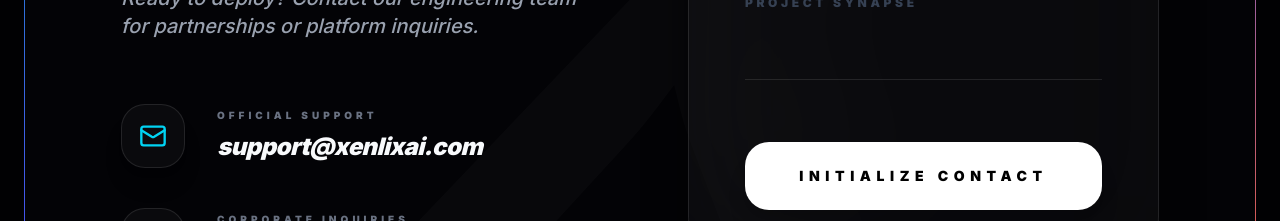
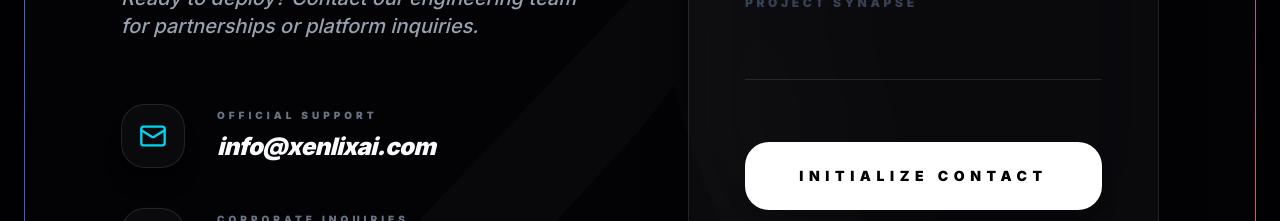
Before and after one commit to adhamqabban37/hub.xenlixai.com, a Next.js app: page / in a window 1280 px wide. Shown: the part 6420-6641 px from the top of the page. Built offline with nearby package versions, Linux system fonts and the light colour scheme.

Commit message:
chore: change support@xenlixai.com to info@xenlixai.com

```diff
--- a/app/about/page.tsx
+++ b/app/about/page.tsx
@@ -238,10 +238,10 @@ export default function AboutPage() {
                 Contact
               </span>
               <a
-                href="mailto:support@xenlixai.com"
+                href="mailto:info@xenlixai.com"
                 className="text-cyan-400 hover:underline"
               >
-                support@xenlixai.com
+                info@xenlixai.com
               </a>
             </div>
           </div>
--- a/app/contact/page.tsx
+++ b/app/contact/page.tsx
@@ -65,7 +65,7 @@ export default function ContactPage() {
 
                 <div className="space-y-8">
                   <a
-                    href="mailto:support@xenlixai.com"
+                    href="mailto:info@xenlixai.com"
                     className="flex items-center gap-6 group"
                   >
                     <div className="w-14 h-14 bg-white/[0.03] rounded-2xl flex items-center justify-center text-cyan-400 border border-white/10 group-hover:border-cyan-500/30 transition-colors">
@@ -76,7 +76,7 @@ export default function ContactPage() {
                         Support
                       </p>
                       <p className="text-lg font-bold tracking-tight">
-                        support@xenlixai.com
+                        info@xenlixai.com
                       </p>
                     </div>
                   </a>
--- a/app/layout.tsx
+++ b/app/layout.tsx
@@ -90,7 +90,7 @@ const organizationSchema = {
   sameAs: ["https://www.xenlixai.com", "https://agency.xenlixai.com"],
   contactPoint: {
     "@type": "ContactPoint",
-    email: "support@xenlixai.com",
+    email: "info@xenlixai.com",
     contactType: "customer support",
   },
 };
--- a/app/page.tsx
+++ b/app/page.tsx
@@ -1854,7 +1854,7 @@ export default function Home() {
                             Official Support
                           </p>
                           <p className="text-lg sm:text-2xl font-black tracking-tight italic">
-                            support@xenlixai.com
+                            info@xenlixai.com
                           </p>
                         </div>
                       </a>
```
